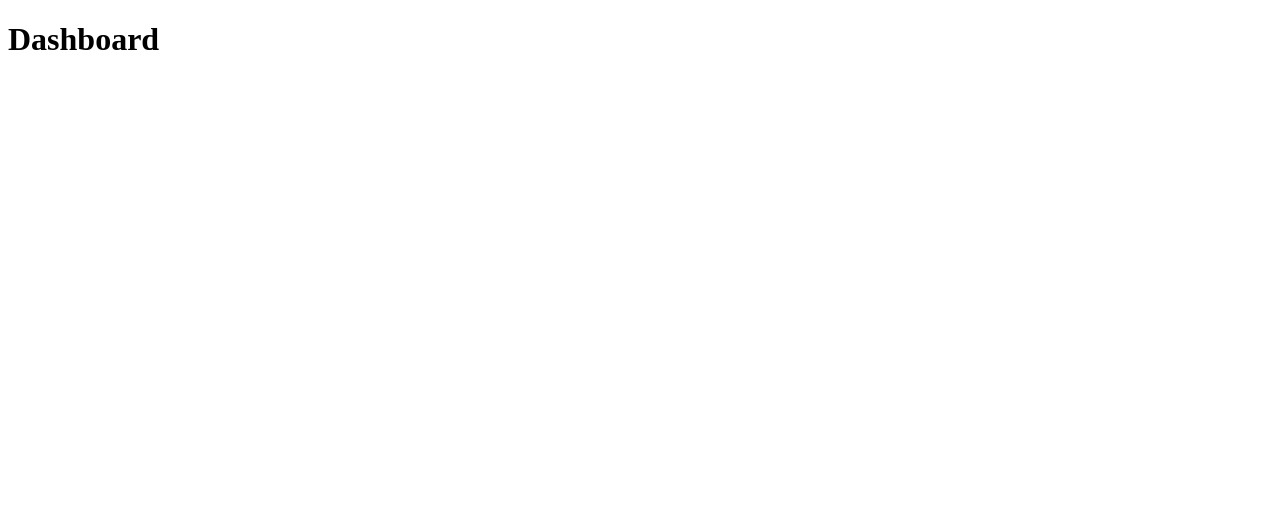
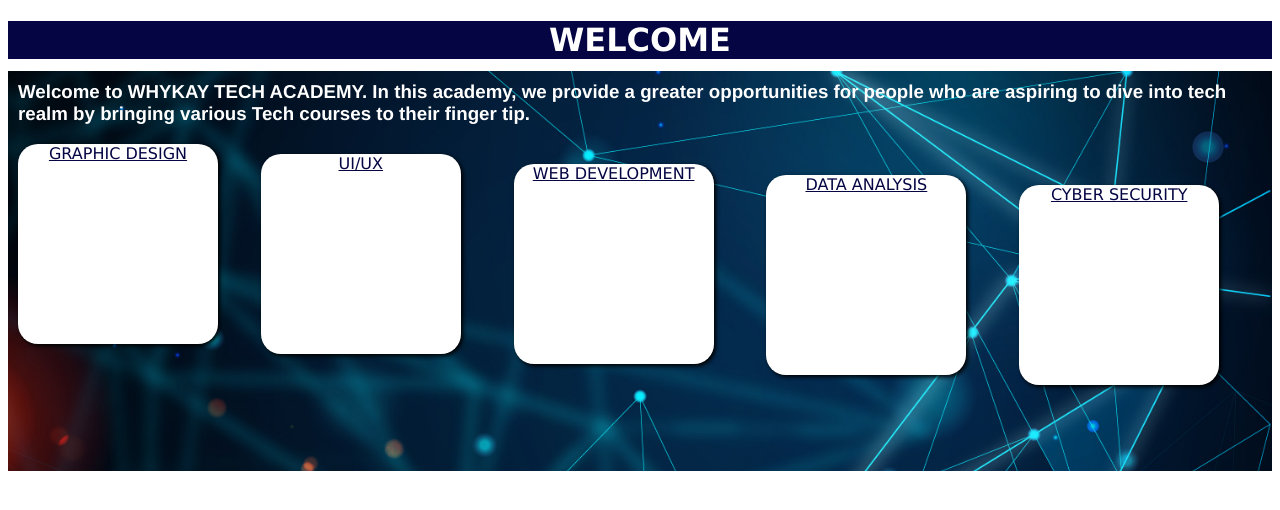
Before and after one commit to adeyinka-peter/firstwebdevpush, a plain HTML site: page mainpage.html in a window 1280 px wide. Drawn offline with Linux system fonts and the light colour scheme.

Commit message:
new commit

```diff
--- a/mainpage.html
+++ b/mainpage.html
@@ -1,22 +1,117 @@
 <!DOCTYPE html>
 <html lang="en">
+
 <head>
     <meta charset="UTF-8">
     <meta http-equiv="X-UA-Compatible" content="IE=edge">
     <meta name="viewport" content="width=device-width, initial-scale=1.0">
     <title>Document</title>
     <style>
+        header {
+            background-color: #050544;
+            text-align: center;
+            font-family: Verdana, Geneva, Tahoma, sans-serif;
+            color: white;
+        }
+
         .container {
-            border: 1pt;
-            height: 1000px;
-            background-image: url(../media/IMG_20220419_184654_236_edited.jpg);
+            height: 400px;
+            width: auto;
+            background-image: url(./2927262.jpg);
+            background-size: cover;
+            margin-top: -10px;
+        }
+        #welcome{
+            color: white;
+            font-family: 'Franklin Gothic Medium', 'Arial Narrow', Arial, sans-serif;
+            padding-top: 10px;
+            padding-left: 10px;
 
+        }
+        #box1{
+            background-color: white;
+            height: 200px;
+            width: 200px;
+            border-radius: 20px;
+            margin-left: 10px;
+            box-shadow: 2px 2px 4px black;
+            text-align: center;
+            font-family: Verdana, Geneva, Tahoma, sans-serif;
+            color: #050544;
+            text-decoration: underline;
+        }
+        #box2{
+            background-color: white;
+            height: 200px;
+            width: 200px;
+            border-radius: 20px;
+            margin-left: 10px;
+            box-shadow: 2px 2px 4px black;
+            margin-top: -15%;
+            margin-left: 20%;
+            text-align: center;
+            font-family: Verdana, Geneva, Tahoma, sans-serif;
+            color: #050544;
+            text-decoration: underline;
+        }
+        #box3{
+            background-color: white;
+            height: 200px;
+            width: 200px;
+            border-radius: 20px;
+            margin-left: 10px;
+            box-shadow: 2px 2px 4px black;
+            margin-top: -15%;
+            margin-left: 40%;
+            text-align: center;
+            font-family: Verdana, Geneva, Tahoma, sans-serif;
+            color: #050544;
+            text-decoration: underline;
+        }
+        #box4{
+            background-color: white;
+            height: 200px;
+            width: 200px;
+            border-radius: 20px;
+            margin-left: 10px;
+            box-shadow: 2px 2px 4px black;
+            margin-top: -15%;
+            margin-left: 60%;
+            text-align: center;
+            font-family: Verdana, Geneva, Tahoma, sans-serif;
+            color: #050544;
+            text-decoration: underline;
+        }
+        #box5{
+            background-color: white;
+            height: 200px;
+            width: 200px;
+            border-radius: 20px;
+            margin-left: 10px;
+            box-shadow: 2px 2px 4px black;
+            margin-top: -15%;
+            margin-left: 80%;
+            text-align: center;
+            font-family: Verdana, Geneva, Tahoma, sans-serif;
+            color: #050544;
+            text-decoration: underline;
         }
     </style>
 </head>
+
 <body>
+    <header>
+        <h1>WELCOME</h1>
+    </header>
+
     <div class="container">
-    <h1>Dashboard</h1>
+        <h3 id="welcome">Welcome to WHYKAY TECH ACADEMY. In this academy, we provide a greater opportunities for people who are aspiring to dive into tech realm by bringing various Tech courses to their finger tip.</h3>
+        <div id="box1">GRAPHIC DESIGN</div>
+        <div id="box2">UI/UX </div>
+        <div id="box3">WEB DEVELOPMENT</div>
+        <div id="box4">DATA ANALYSIS</div>
+        <div id="box5">CYBER SECURITY</div>
     </div>
 </body>
+
 </html>
```
Also changed, not shown: SignIn.html (+3 -2 lines), index.html (+14 -6 lines), 2927262.jpg (added).
